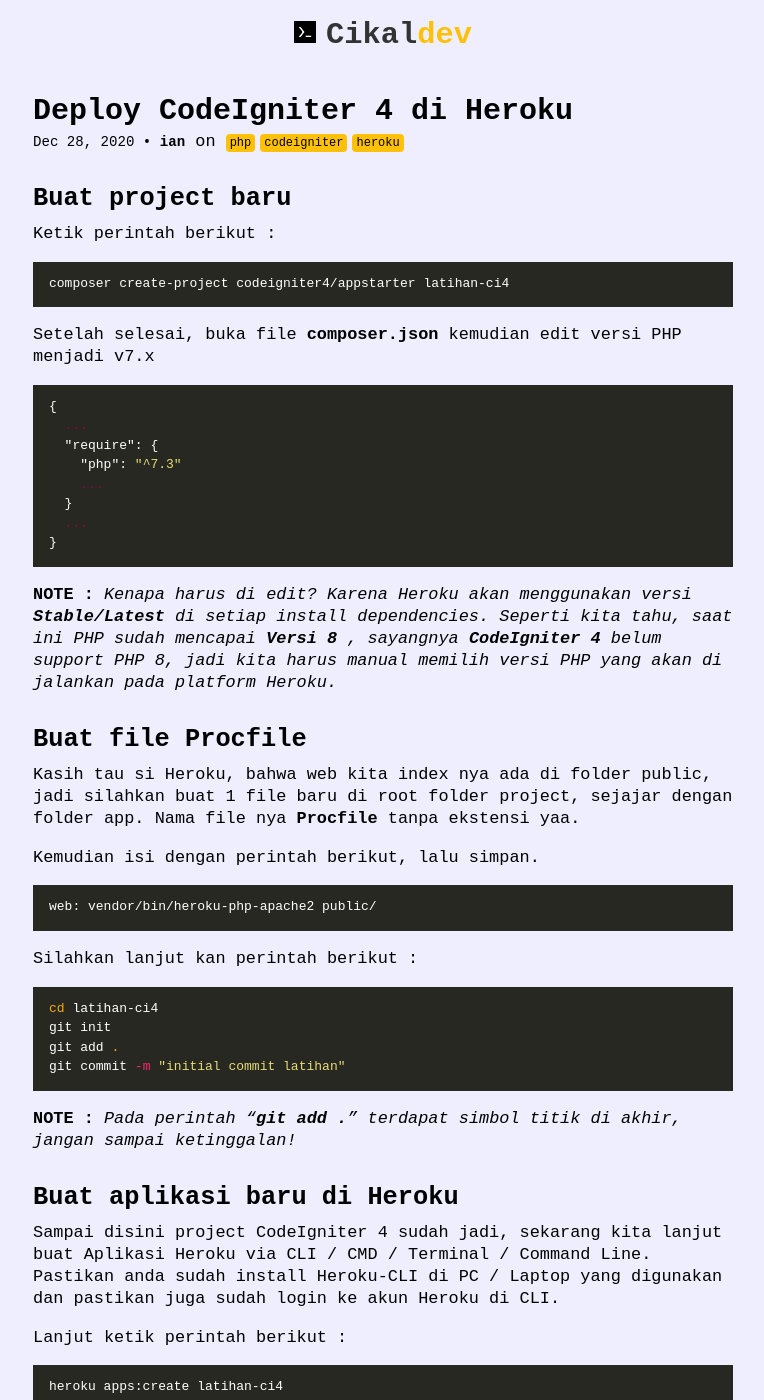
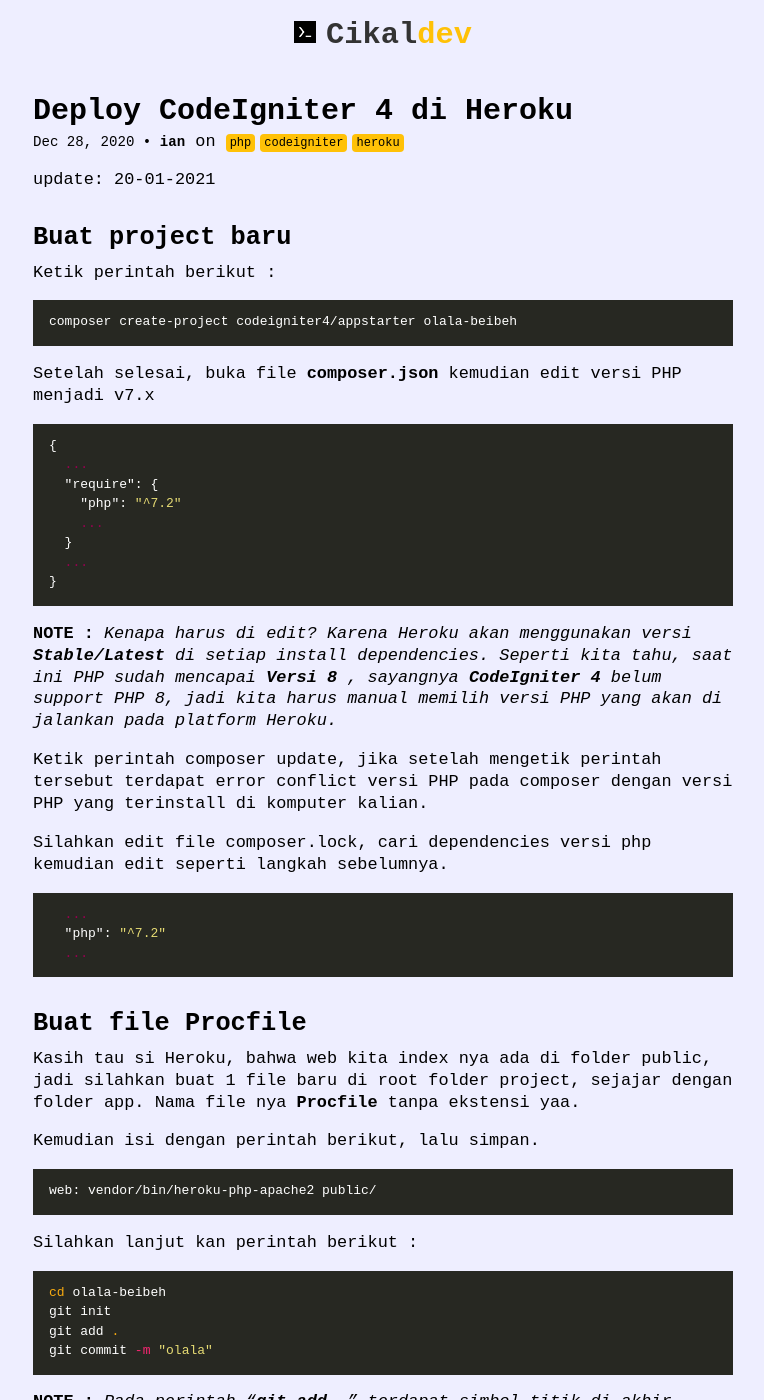
Before and after one commit to cikaldev/cikaldev.github.io, a Jekyll site: the page built from _posts/2020-12-28-deploy-codeigniter-4-di-heroku.md, in a window 1280 px wide and 1400 px high. Shown: the whole window, without its empty margins (257-1021 px from the left). Built offline with Jekyll 4.4.1, drawn with Linux system fonts in a browser that asks for light colours; comment, search, counter and statistics services are not loaded; some of the changed text lies outside the part shown.

Commit message:
update post ci4

````diff
--- a/_posts/2020-12-28-deploy-codeigniter-4-di-heroku.md
+++ b/_posts/2020-12-28-deploy-codeigniter-4-di-heroku.md
@@ -7,12 +7,14 @@
 comments: true
 ---
 
+update: 20-01-2021
+
 ## Buat project baru
 
 Ketik perintah berikut :
 
 ```bash
-composer create-project codeigniter4/appstarter latihan-ci4
+composer create-project codeigniter4/appstarter olala-beibeh
 ```
 
 Setelah selesai, buka file **composer.json** kemudian edit versi PHP menjadi v7.x
@@ -21,7 +23,7 @@
 {
   ...
   "require": {
-    "php": "^7.3"
+    "php": "^7.2"
     ...
   }
   ...
@@ -29,6 +31,16 @@
 ```
 
 **NOTE :** _Kenapa harus di edit? Karena Heroku akan menggunakan versi **Stable/Latest** di setiap install dependencies. Seperti kita tahu, saat ini PHP sudah mencapai **Versi 8** , sayangnya **CodeIgniter 4** belum support PHP 8, jadi kita harus manual memilih versi PHP yang akan di jalankan pada platform Heroku._
+
+Ketik perintah `composer update`, jika setelah mengetik perintah tersebut terdapat error conflict versi PHP pada composer dengan versi PHP yang terinstall di komputer kalian.
+
+Silahkan edit file `composer.lock`, cari dependencies versi php kemudian edit seperti langkah sebelumnya.
+
+```json
+  ...
+  "php": "^7.2"
+  ...
+```
 
 ## Buat file Procfile
 
@@ -43,10 +55,10 @@
 Silahkan lanjut kan perintah berikut :
 
 ```bash
-cd latihan-ci4
+cd olala-beibeh
 git init
 git add .
-git commit -m "initial commit latihan"
+git commit -m "olala"
 ```
 
 **NOTE :** _Pada perintah "**git add .**" terdapat simbol titik di akhir, jangan sampai ketinggalan!_
@@ -58,7 +70,7 @@
 Lanjut ketik perintah berikut :
 
 ```bash
-heroku apps:create latihan-ci4
+heroku apps:create olala-beibeh
 ```
 
 Setelah apps heroku berhasil dibuat, langkah terakhir untuk men-deploy aplikasi kita ke server heroku.
````
Also changed, not shown: other parts of _posts/2020-12-28-deploy-codeigniter-4-di-heroku.md (+4 -2 lines), 1 other file.
